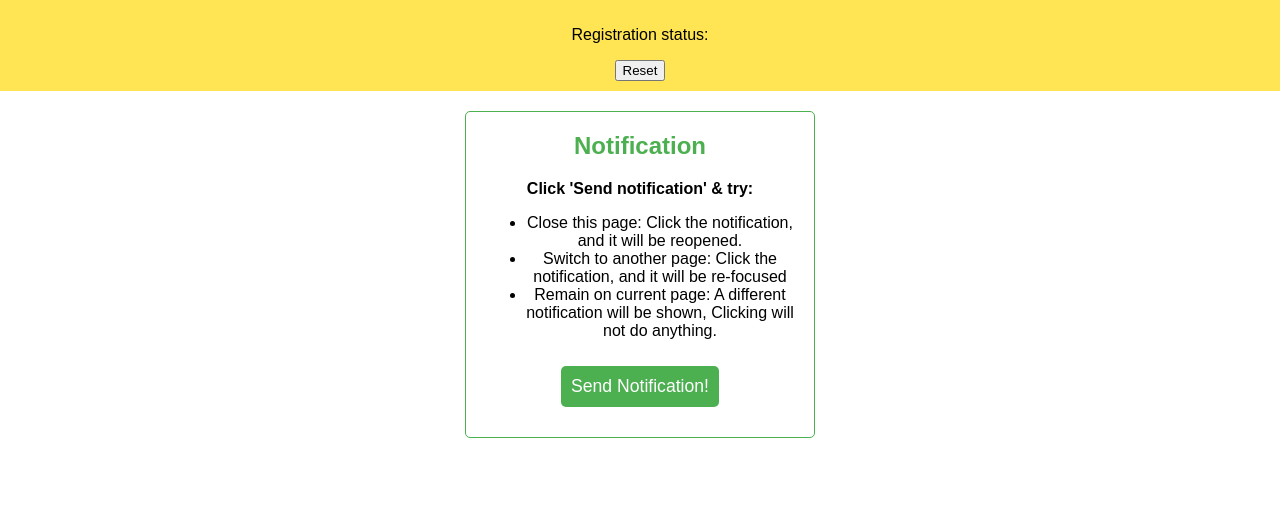
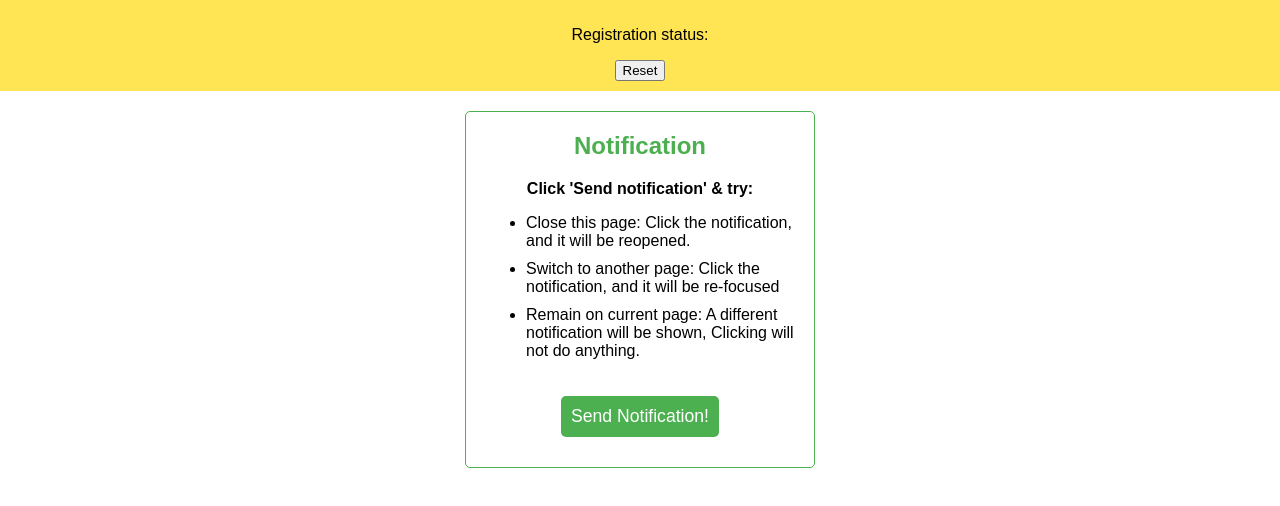
Before and after one commit to szaranger/szaranger.github.io, a website: page service-workers/08/04/index.html in a window 1280 px wide. Drawn offline with Linux system fonts and the light colour scheme.

Commit message:
Update style.css

```diff
--- a/service-workers/08/04/style.css
+++ b/service-workers/08/04/style.css
@@ -48,6 +48,14 @@ img {
   margin-top: 20px;
 }
 
+#notification-input ul {
+    text-align: left;
+}
+
+#notification-input ul li {
+    padding-bottom: 10px;
+}
+
 form {
   color: #000;
 }
```
